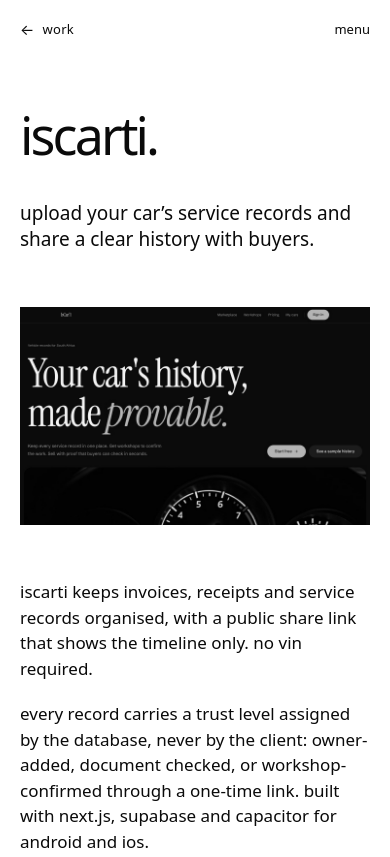
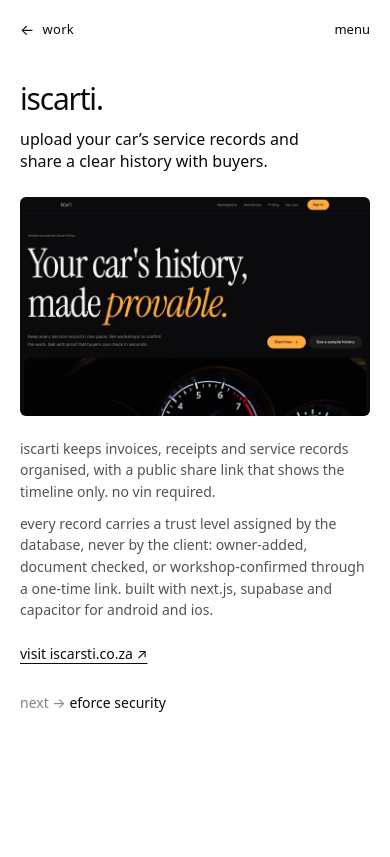
Before and after one commit to GrexHex/grexhex.github.io, a plain HTML site: page iscarti.html in a window 390 px wide. Shown: the top 857 px of the page. Drawn offline with Linux system fonts and the light colour scheme.

Commit message:
Make project, work and about pages compact

```diff
--- a/assets/css/style.css
+++ b/assets/css/style.css
@@ -261,12 +261,12 @@ img {
 .works {
   max-width: 1180px;
   margin: 0 auto;
-  padding: 150px var(--inset) 100px;
+  padding: 110px var(--inset) 60px;
 }
 
 .works__title {
-  margin-bottom: clamp(48px, 9vw, 110px);
-  font-size: clamp(58px, 12vw, 168px);
+  margin-bottom: clamp(24px, 4vw, 48px);
+  font-size: clamp(32px, 4.6vw, 56px);
   font-weight: 400;
   line-height: 0.9;
   letter-spacing: -0.06em;
@@ -274,13 +274,13 @@ img {
 
 .work {
   display: block;
-  padding: clamp(22px, 3.5vw, 44px) 0;
+  padding: 10px 0;
 }
 
 .work__name {
-  font-size: clamp(30px, 5.6vw, 78px);
-  line-height: 1;
-  letter-spacing: -0.045em;
+  font-size: clamp(22px, 3vw, 34px);
+  line-height: 1.1;
+  letter-spacing: -0.03em;
 }
 
 /* ------------------------------------------------------------------
@@ -290,14 +290,14 @@ img {
 .about {
   max-width: 900px;
   margin: 0 auto;
-  padding: 150px var(--inset) 120px;
+  padding: 110px var(--inset) 60px;
 }
 
 .about__title {
-  max-width: 14ch;
-  font-size: clamp(52px, 9vw, 132px);
+  max-width: 20ch;
+  font-size: clamp(30px, 4vw, 48px);
   font-weight: 400;
-  line-height: 0.95;
+  line-height: 1;
   letter-spacing: -0.055em;
 }
 
@@ -370,54 +370,85 @@ img {
 }
 
 /* ------------------------------------------------------------------
-   Case studies
+   Case studies: compact, two columns, fits one screen
 ------------------------------------------------------------------- */
 
 .project {
-  max-width: 1040px;
+  max-width: 1120px;
+  min-height: 100vh;
   margin: 0 auto;
-  padding: 150px var(--inset) 110px;
+  padding: 96px var(--inset) 40px;
+  display: flex;
+  align-items: center;
+}
+
+.project article {
+  width: 100%;
+  display: grid;
+  grid-template-columns: minmax(0, 5fr) minmax(0, 7fr);
+  grid-auto-rows: min-content;
+  column-gap: clamp(28px, 5vw, 72px);
+  align-items: start;
 }
 
 .project__title {
-  font-size: clamp(52px, 9vw, 132px);
+  font-size: clamp(30px, 3.6vw, 46px);
   font-weight: 400;
-  line-height: 0.95;
-  letter-spacing: -0.055em;
+  line-height: 1;
+  letter-spacing: -0.04em;
 }
 
 .project__lede {
+  max-width: 34ch;
+  margin-top: 14px;
+  font-size: 16px;
+  line-height: 1.4;
+}
+
+.project__body {
   max-width: 44ch;
-  margin-top: 42px;
-  font-size: clamp(19px, 2.2vw, 26px);
-  line-height: 1.35;
+  margin: 22px 0 0;
+  font-size: 14px;
+  line-height: 1.55;
+  opacity: 0.7;
+}
+
+.project__body p + p {
+  margin-top: 10px;
+}
+
+.project__visit {
+  margin-top: 22px;
+  font-size: 14px;
+}
+
+.project__visit a {
+  text-decoration: underline;
+  text-underline-offset: 4px;
+}
+
+.project__next {
+  margin-top: 28px;
+  font-size: 14px;
+}
+
+.project__next a::before {
+  content: "next → ";
+  opacity: 0.5;
 }
 
 .project__figure {
-  margin-top: clamp(54px, 8vw, 100px);
+  grid-column: 2;
+  grid-row: 1 / span 6;
 }
 
 .project__figure img {
   width: 100%;
   height: auto;
-  filter: grayscale(1);
-}
-
-.project__body {
-  max-width: 60ch;
-  margin: clamp(54px, 8vw, 100px) auto 0;
-  font-size: 17px;
-}
-
-.project__body p + p {
-  margin-top: 20px;
-}
-
-.project__next {
-  margin-top: clamp(80px, 12vw, 150px);
-  padding-top: 22px;
-  font-size: clamp(24px, 4vw, 46px);
-  letter-spacing: -0.03em;
+  max-height: calc(100vh - 150px);
+  object-fit: cover;
+  object-position: top;
+  border-radius: 6px;
 }
 
 /* ------------------------------------------------------------------
@@ -440,9 +471,8 @@ img {
   }
 
   .works,
-  .about,
-  .project {
-    padding-top: 110px;
+  .about {
+    padding-top: 90px;
   }
 
   .contact__links {
@@ -459,13 +489,25 @@ img {
   }
 }
 
-.project__visit {
-  max-width: 60ch;
-  margin: 32px auto 0;
-  font-size: 17px;
+.project article > :not(.project__title):not(.project__figure) {
+  grid-column: 1;
 }
 
-.project__visit a {
-  text-decoration: underline;
-  text-underline-offset: 4px;
+@media (max-width: 860px) {
+  .project {
+    display: block;
+    padding-top: 84px;
+  }
+
+  .project article {
+    display: block;
+  }
+
+  .project__figure {
+    margin-top: 24px;
+  }
+
+  .project__figure img {
+    max-height: none;
+  }
 }
```
